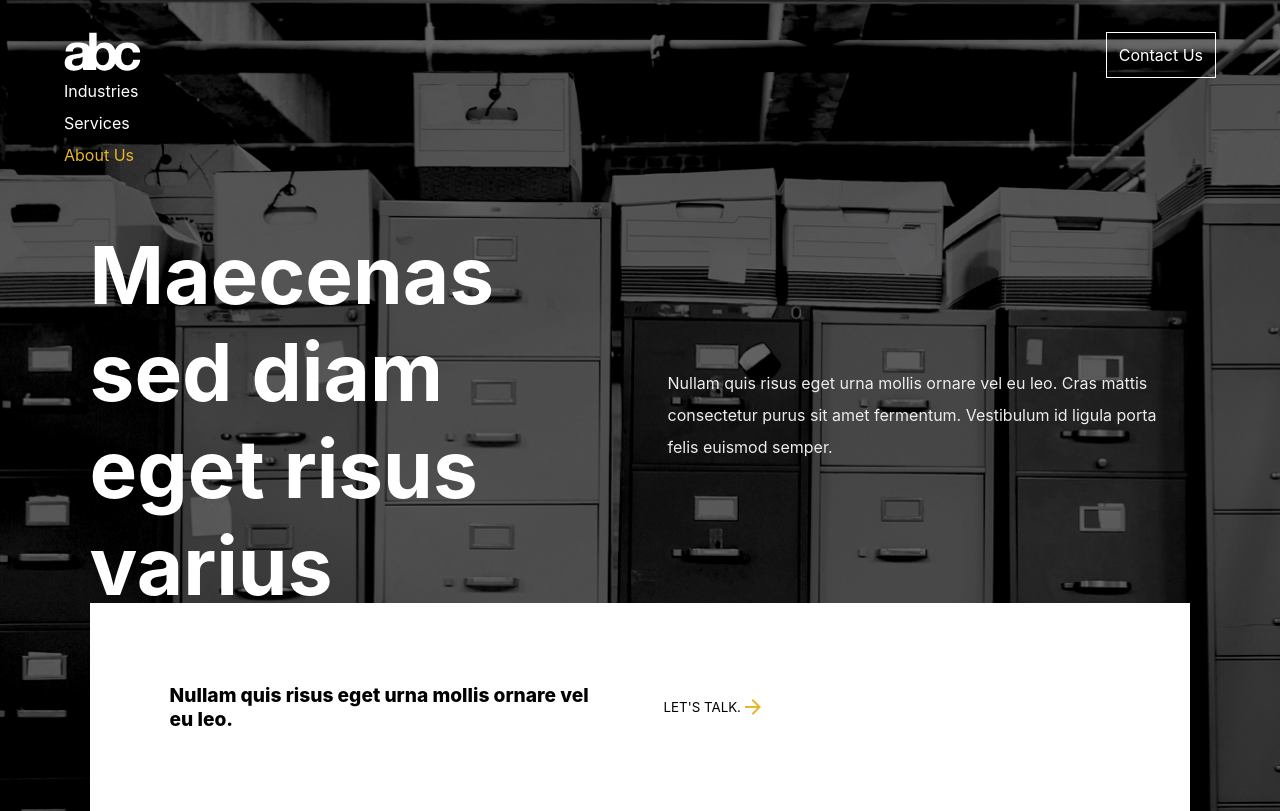
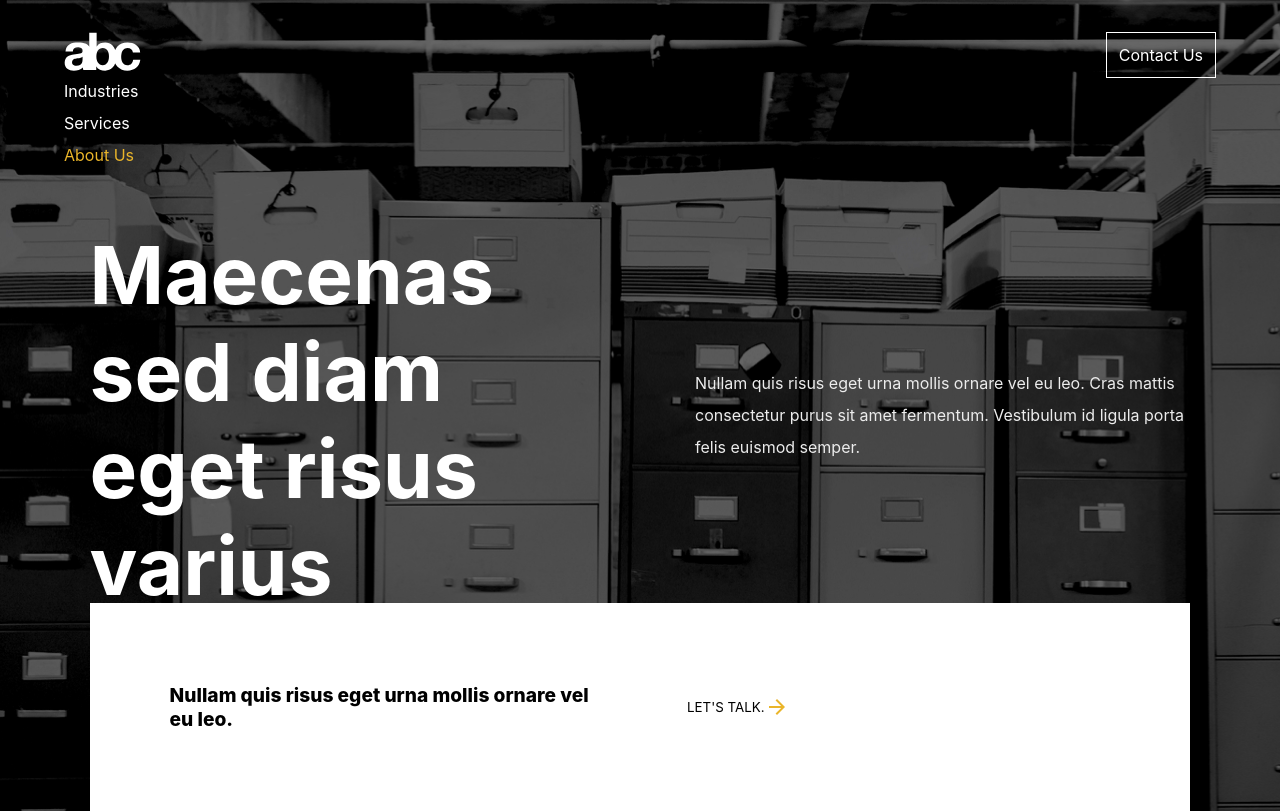
Before and after one commit to rl45/bkwld-component-dev-test, a React (Create React App) app: page /about in a window 1280 px wide. Built offline with nearby package versions, Linux system fonts and the light colour scheme.

Commit message:
Margin-Left 5% -> 10%

```diff
--- a/src/components/CallToAction.js
+++ b/src/components/CallToAction.js
@@ -10,7 +10,7 @@ export default function CallToAction(props) {
                     <div className="col call-to-action-header">
                         {props.cta}
                     </div>
-                    <div className="col ml-5 call-to-action-tag">
+                    <div className="col ml-10 call-to-action-tag">
                         <div className="vertically-center">LET'S TALK.</div> <ArrowForwardIcon className="vertically-center call-to-action-icon"></ArrowForwardIcon>
                     </div>
                 </div>
--- a/src/css/style.css
+++ b/src/css/style.css
@@ -68,7 +68,7 @@
 }
 .subheader{
     line-height: 2rem;
-    margin-left: 5%;
+    margin-left: 10%;
     color: rgb(236, 236, 236);
     margin-top: auto;
     margin-bottom: auto;
@@ -89,8 +89,8 @@
     margin-top: auto;
     margin-bottom: auto;
 }
-.ml-5{
-    margin-left: 5%;
+.ml-10{
+    margin-left: 10%;
 }
 .call-to-action-header{
     font-weight: 800;
@@ -121,7 +121,7 @@
     .subheader{
         margin-left: 0%;
     }
-    .ml-5{
+    .ml-10{
         margin-top: 5%;
         margin-left: 0%;
     }
```
